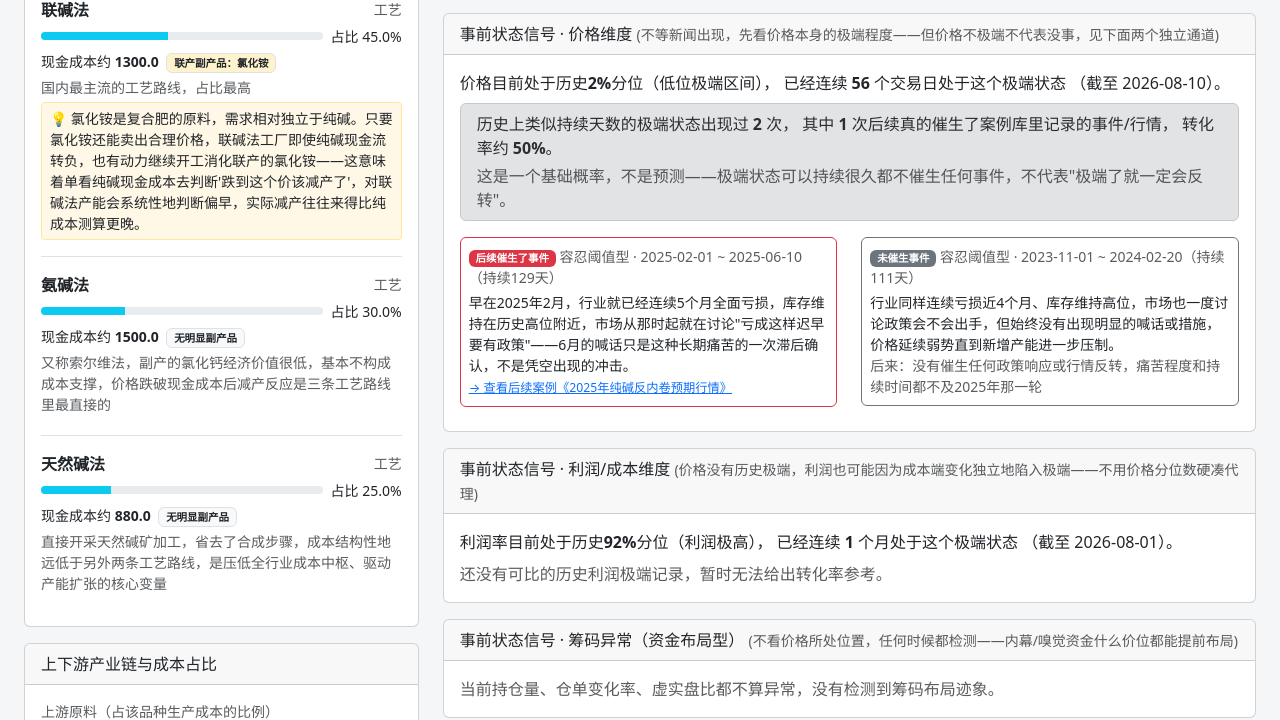
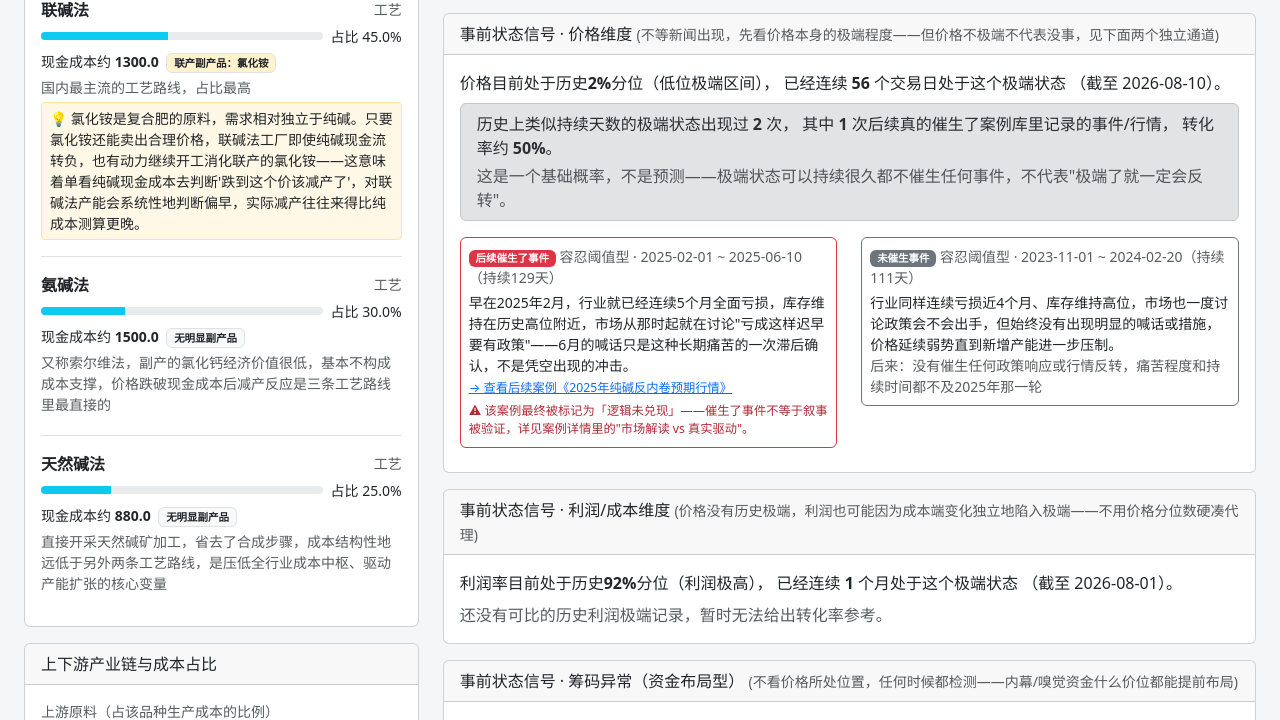
Before and after one commit to songsensen/futures_lab, a Flask app: page /variety/SA in a window 1280 px wide. Shown: the part 1429-2149 px from the top of the page. Run offline with Flask 3, Linux system fonts and the light colour scheme; data comes from the database, SQL or seed files in the repository; some libraries are stand-ins or nearby versions.

Commit message:
Update variety_detail.html

```diff
--- a/app/templates/main/variety_detail.html
+++ b/app/templates/main/variety_detail.html
@@ -267,6 +267,18 @@
               <div class="mt-1">{{ ep.pre_event_signal }}</div>
               {% if ep.led_to_case_id %}
               <a class="small" href="{{ url_for('case.case_detail', case_id=ep.led_to_case_id) }}">→ 查看后续案例《{{ ep.led_to_case.name }}》</a>
+              {% if ep.led_to_case.is_failure_case %}
+              <!--
+                "催生了事件"只代表"极端状态之后案例库里有一条对应记录"，不代表这条案例后来
+                被验证是对的——是否兑现是 is_failure_case 这个独立字段，两者故意分开统计
+                （见 docs/system_design.md 5.3节），避免只挑"后来验证对了"的案例才算数、
+                制造幸存者偏差。但红色"后续催生了事件"徽章不加说明的话，容易被直接读成
+                "信号应验了"，所以这里补一行提示，别让人点进详情页才发现这其实是个失败案例。
+              -->
+              <div class="small mt-1" style="color:#b02a37;">
+                ⚠ 该案例最终被标记为「逻辑未兑现」——催生了事件不等于叙事被验证，详见案例详情里的"市场解读 vs 真实驱动"。
+              </div>
+              {% endif %}
               {% else %}
               <div class="text-muted">后来：{{ ep.note }}</div>
               {% endif %}
@@ -318,6 +330,12 @@
               <div class="mt-1">{{ ep.pre_event_signal }}</div>
               {% if ep.led_to_case_id %}
               <a class="small" href="{{ url_for('case.case_detail', case_id=ep.led_to_case_id) }}">→ 查看后续案例《{{ ep.led_to_case.name }}》</a>
+              {% if ep.led_to_case.is_failure_case %}
+              <!-- 同上（价格维度那个卡片）：催生了事件≠叙事被验证，这里补同样的提示 -->
+              <div class="small mt-1" style="color:#b02a37;">
+                ⚠ 该案例最终被标记为「逻辑未兑现」——催生了事件不等于叙事被验证，详见案例详情里的"市场解读 vs 真实驱动"。
+              </div>
+              {% endif %}
               {% else %}
               <div class="text-muted">后来：{{ ep.note }}</div>
               {% endif %}
```
